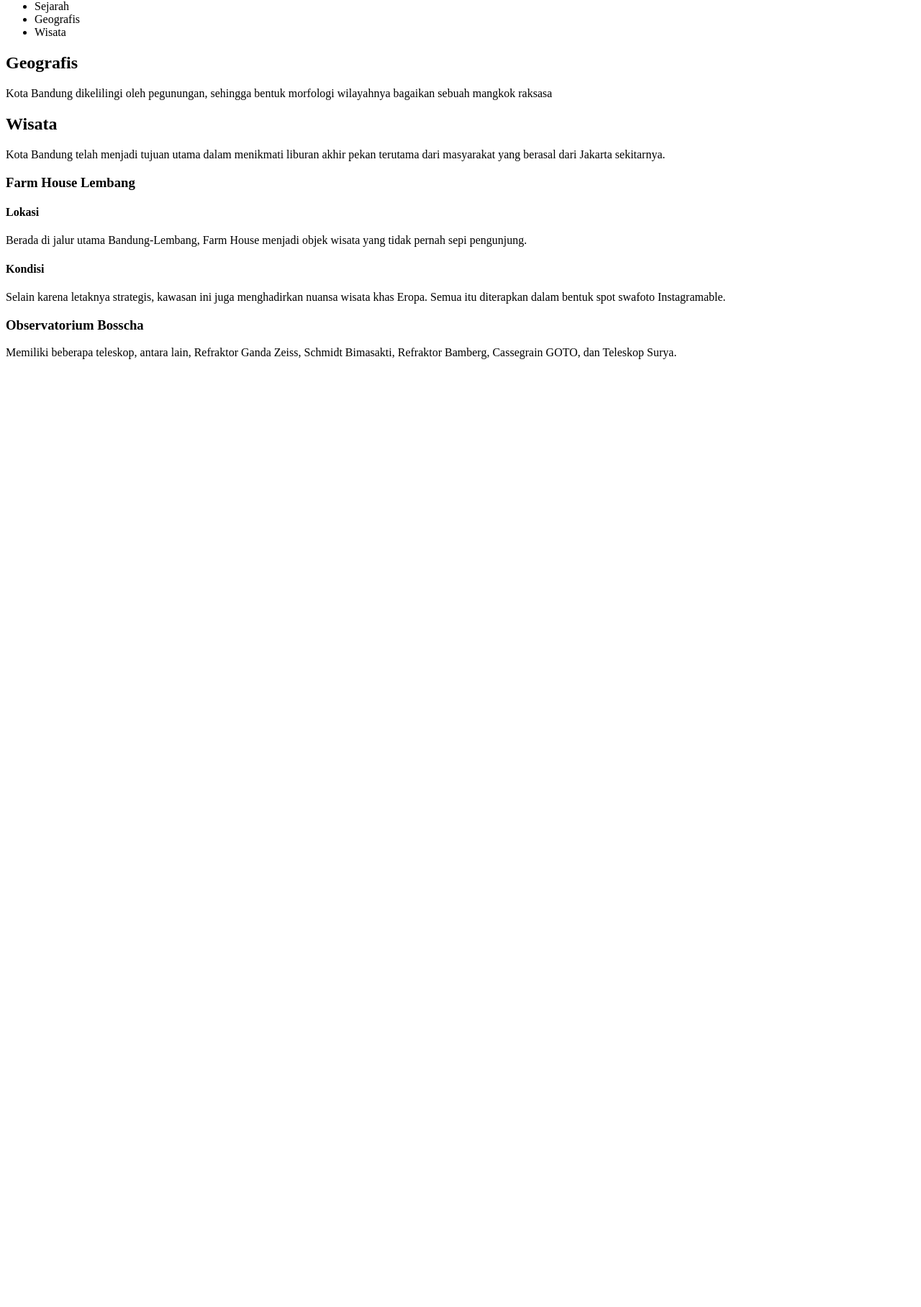
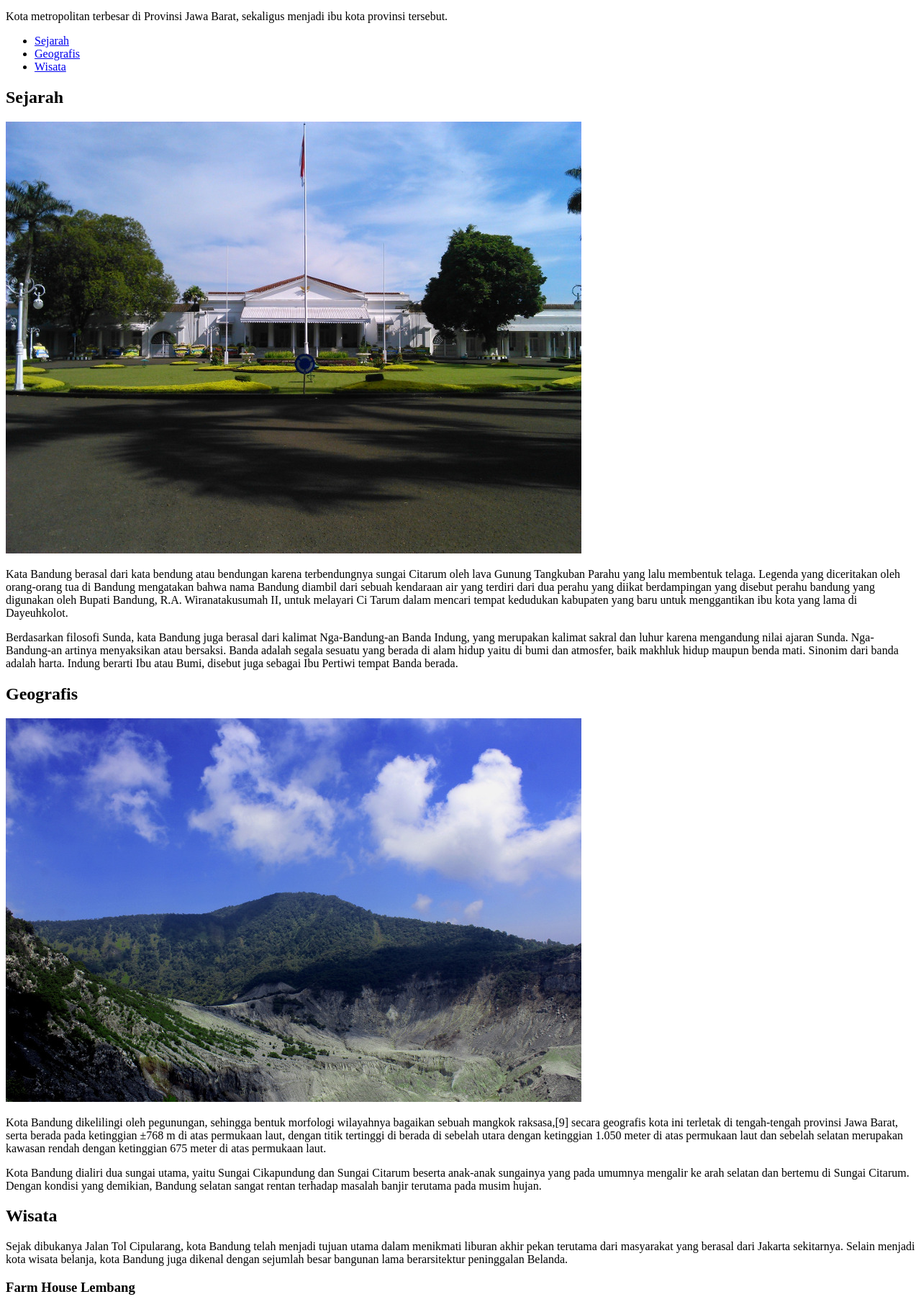
Before and after one commit to dindarosalin/bookshelf-web-app, a plain HTML site: page index.html in a window 1280 px wide. Shown: the part 66-1882 px from the top of the page at 72% size. Before the commit the page ends 800 px from the top, so only its background shows below. Drawn offline with Linux system fonts and the light colour scheme.

Commit message:
first commit

```diff
--- a/index.html
+++ b/index.html
@@ -1,31 +1,155 @@
+<!DOCTYPE html>
+<html lang="en">
+  <head>
+    <meta charset="UTF-8" />
+    <meta http-equiv="X-UA-Compatible" content="IE=edge" />
+    <meta name="viewport" content="width=device-width, initial-scale=1.0" />
+    <link rel="stylesheet" href="styles/style.css">
+    <title>Document</title>
+  </head>
+  <body>
+    <header>
       <h1>Bandung</h1>
-  <ul>
-    <li>Sejarah</li>
-    <li>Geografis</li>
-    <li>Wisata</li>
-  </ul>
-<h2>Geografis</h2>
       <p>
-  Kota Bandung dikelilingi oleh pegunungan, sehingga bentuk morfologi wilayahnya bagaikan sebuah mangkok raksasa
+        Kota metropolitan terbesar di Provinsi Jawa Barat, sekaligus menjadi ibu
+        kota provinsi tersebut.
       </p>
 
-<h2>Wisata</h2>
+      <nav>
+        <ul>
+          <li><a href="#sejarah">Sejarah</a></li>
+          <li><a href="#geografis">Geografis</a></li>
+          <li><a href="#wisata">Wisata</a></li>
+        </ul>
+      </nav>
+    </header>
+
+    <main>
+      <div>
+        <article>
+          <h2 id="sejarah">Sejarah</h2>
+          <img src="assets/image/history.jpg" alt="sejarah" />
           <p>
-  Kota Bandung telah menjadi tujuan utama dalam menikmati liburan akhir pekan terutama dari masyarakat yang berasal dari Jakarta sekitarnya.
+            Kata Bandung berasal dari kata bendung atau bendungan karena
+            terbendungnya sungai Citarum oleh lava Gunung Tangkuban Parahu yang
+            lalu membentuk telaga. Legenda yang diceritakan oleh orang-orang tua
+            di Bandung mengatakan bahwa nama Bandung diambil dari sebuah
+            kendaraan air yang terdiri dari dua perahu yang diikat berdampingan
+            yang disebut perahu bandung yang digunakan oleh Bupati Bandung, R.A.
+            Wiranatakusumah II, untuk melayari Ci Tarum dalam mencari tempat
+            kedudukan kabupaten yang baru untuk menggantikan ibu kota yang lama
+            di Dayeuhkolot.
+          </p>
+
+          <p>
+            Berdasarkan filosofi Sunda, kata Bandung juga berasal dari kalimat
+            Nga-Bandung-an Banda Indung, yang merupakan kalimat sakral dan luhur
+            karena mengandung nilai ajaran Sunda. Nga-Bandung-an artinya
+            menyaksikan atau bersaksi. Banda adalah segala sesuatu yang berada
+            di alam hidup yaitu di bumi dan atmosfer, baik makhluk hidup maupun
+            benda mati. Sinonim dari banda adalah harta. Indung berarti Ibu atau
+            Bumi, disebut juga sebagai Ibu Pertiwi tempat Banda berada.
+          </p>
+        </article>
+
+        <article>
+          <h2 id="geografis">Geografis</h2>
+          <img src="assets/image/geografis.jpg" alt="geografis" />
+          <p>
+            Kota Bandung dikelilingi oleh pegunungan, sehingga bentuk morfologi
+            wilayahnya bagaikan sebuah mangkok raksasa,[9] secara geografis kota
+            ini terletak di tengah-tengah provinsi Jawa Barat, serta berada pada
+            ketinggian ±768 m di atas permukaan laut, dengan titik tertinggi di
+            berada di sebelah utara dengan ketinggian 1.050 meter di atas
+            permukaan laut dan sebelah selatan merupakan kawasan rendah dengan
+            ketinggian 675 meter di atas permukaan laut.
+          </p>
+
+          <p>
+            Kota Bandung dialiri dua sungai utama, yaitu Sungai Cikapundung dan
+            Sungai Citarum beserta anak-anak sungainya yang pada umumnya
+            mengalir ke arah selatan dan bertemu di Sungai Citarum. Dengan
+            kondisi yang demikian, Bandung selatan sangat rentan terhadap
+            masalah banjir terutama pada musim hujan.
+          </p>
+        </article>
+
+        <article>
+          <h2 id="wisata">Wisata</h2>
+          <p>
+            Sejak dibukanya Jalan Tol Cipularang, kota Bandung telah menjadi
+            tujuan utama dalam menikmati liburan akhir pekan terutama dari
+            masyarakat yang berasal dari Jakarta sekitarnya. Selain menjadi kota
+            wisata belanja, kota Bandung juga dikenal dengan sejumlah besar
+            bangunan lama berarsitektur peninggalan Belanda.
           </p>
 
           <h3>Farm House Lembang</h3>
-<h4>Lokasi</h4>
+          <img src="assets/image/farm-house.jpg" alt="farm house" />
           <p>
-  Berada di jalur utama Bandung-Lembang, Farm House menjadi objek wisata yang tidak pernah sepi pengunjung.
+            Berada di jalur utama Bandung-Lembang, Farm House menjadi objek
+            wisata yang tidak pernah sepi pengunjung. Selain karena letaknya
+            strategis, kawasan ini juga menghadirkan nuansa wisata khas Eropa.
+            Semua itu diterapkan dalam bentuk spot swafoto Instagramable.
           </p>
+        </article>
 
-<h4>Kondisi</h4>
+        <article>
+          <h3>Observatorium Bosscha</h3>
+          <img src="assets/image/bosscha.jpg" alt="bosscha" />
           <p>
-  Selain karena letaknya strategis, kawasan ini juga menghadirkan nuansa wisata khas Eropa. Semua itu diterapkan dalam bentuk spot swafoto Instagramable.
+            Memiliki beberapa teleskop, antara lain, Refraktor Ganda Zeiss,
+            Schmidt Bimasakti, Refraktor Bamberg, Cassegrain GOTO, dan Teleskop
+            Surya. Refraktor Ganda Zeiss adalah jenis teleskop terbesar untuk
+            meneropong bintang. Benda ini diletakkan pada atap kubah sehingga
+            saat teropong digunakan, atap tersebut harus dibuka. Observatorium
+            Bosscha boleh dikunjungi oleh siapapun, tanpa tiket. Namun, bagi
+            yang ingin menggunakan teleskop Zeiss, wajib mendaftarkan diri.
+            Untuk instansi atau lembaga pendidikan, diberikan jadwal hari Selasa
+            sampai Jumat. Sementara itu, kunjungan individu dibuka setiap hari
+            Sabtu.
           </p>
+        </article>
+      </div>
 
-<h3>Observatorium Bosscha</h3>
-<p>
-  Memiliki beberapa teleskop, antara lain, Refraktor Ganda Zeiss, Schmidt Bimasakti, Refraktor Bamberg, Cassegrain GOTO, dan Teleskop Surya.
-</p>
+      <aside>
+        <article>
+          <header>
+            <h2>Kota Bandung</h2>
+        <p>Kota Kembang Paris van Java</p>
+        <figure>
+          <img src="assets/image/lambang.jpg" height="100px"/>
+          <figcaption>Lambang</figcaption>
+        </figure>
+          </header>
+        </article>
+        <section>
+          <h3>Informasi Lainnya</h3>
+          <table>
+            <tr>
+              <th>Negara</th>
+              <td>Indonesia</td>
+            </tr>
+            <tr>
+              <th>Hari jadi</th>
+              <td>25 September 1810</td>
+            </tr>
+            <tr>
+              <th>Luas Total</th>
+              <td>167.67 km<sup>2</sup></td>
+            </tr>
+            <tr>
+              <th>Bahasa Daerah</th>
+              <td>Sunda</td>
+            </tr>
+            <tr>
+              <th>Kode Telepon</th>
+              <td>+62 22</td>
+            </tr>
+          </table>
+        </section>
+      </aside>
+    </main>
+    <footer>&copy; 2023, Dicoding Academy dindarosalin</footer>
+  </body>
+</html>
```
Also changed, not shown: assets/image/bosscha.jpg (added), assets/image/farm-house.jpg (added), assets/image/geografis.jpg (added), assets/image/history.jpg (added), assets/image/lambang.jpg (added), styles/style.css (added). Lines whose indentation alone changed are shown as unchanged.
